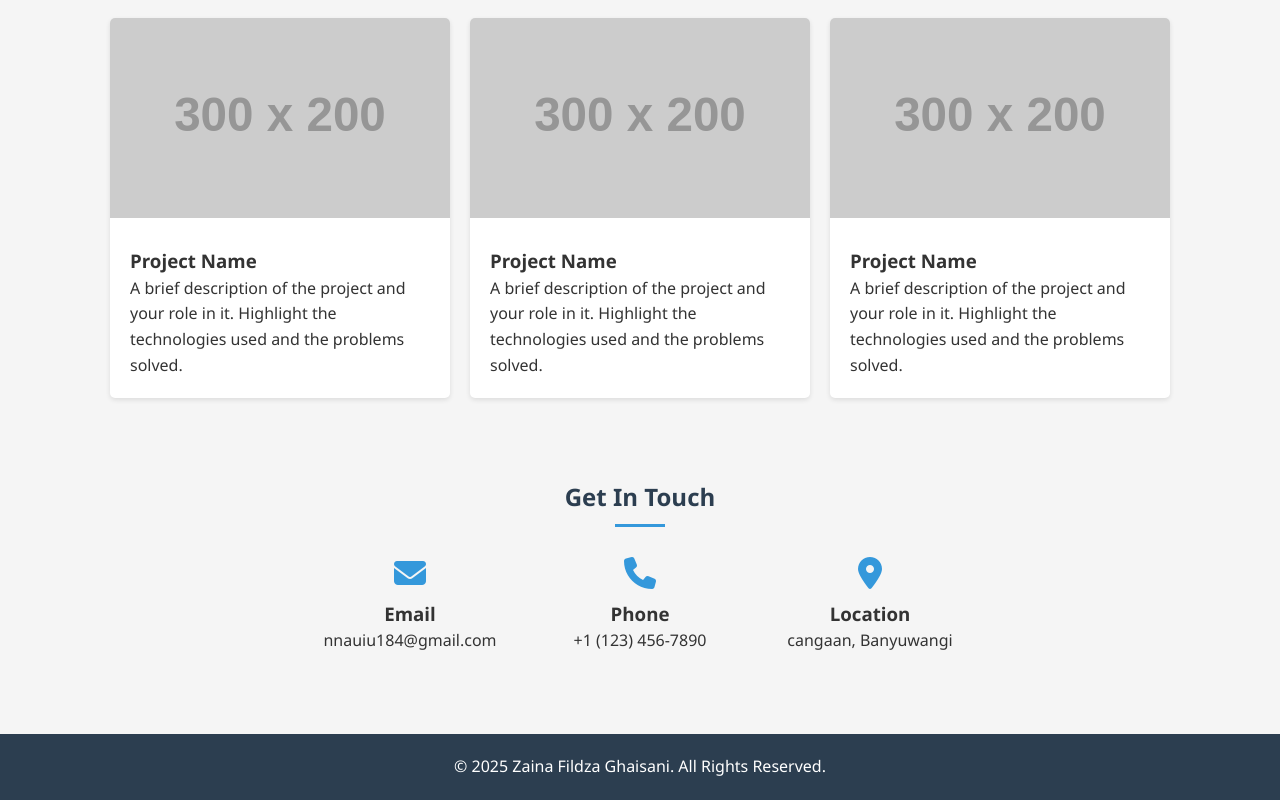
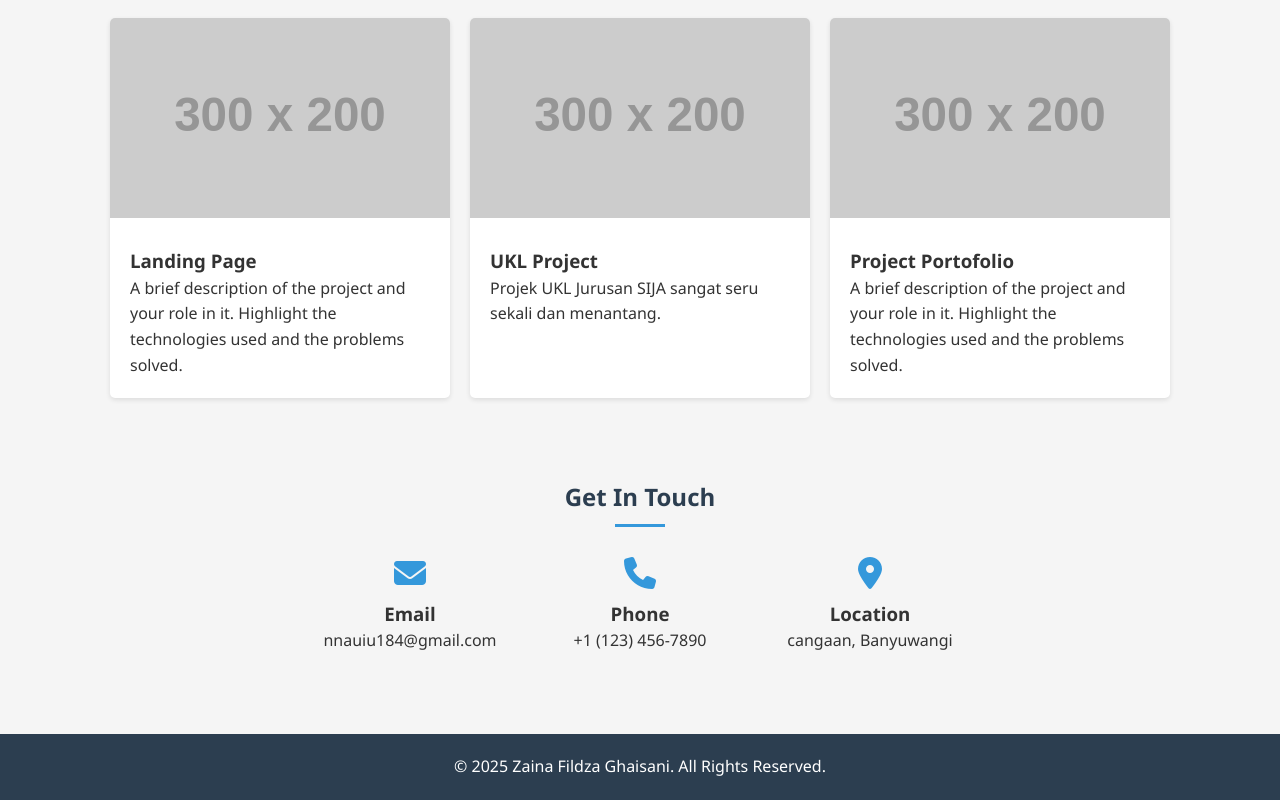
Before and after one commit to sayaamirul/sfh, a plain HTML site: page index.html in a window 1280 px wide. Shown: the part 1040-1840 px from the top of the page. Drawn offline with Linux system fonts and the light colour scheme; placeholder pictures from the web are drawn by us.

Commit message:
feat(project): Change project name

```diff
--- a/index.html
+++ b/index.html
@@ -260,7 +260,7 @@
               class="project-img"
             />
             <div class="project-info">
-              <h3>Project Name</h3>
+              <h3>Landing Page</h3>
               <p>
                 A brief description of the project and your role in it.
                 Highlight the technologies used and the problems solved.
@@ -274,10 +274,9 @@
               class="project-img"
             />
             <div class="project-info">
-              <h3>Project Name</h3>
+              <h3>UKL Project</h3>
               <p>
-                A brief description of the project and your role in it.
-                Highlight the technologies used and the problems solved.
+                Projek UKL Jurusan SIJA sangat seru sekali dan menantang.
               </p>
             </div>
           </div>
@@ -288,7 +287,7 @@
               class="project-img"
             />
             <div class="project-info">
-              <h3>Project Name</h3>
+              <h3>Project Portofolio</h3>
               <p>
                 A brief description of the project and your role in it.
                 Highlight the technologies used and the problems solved.
```
